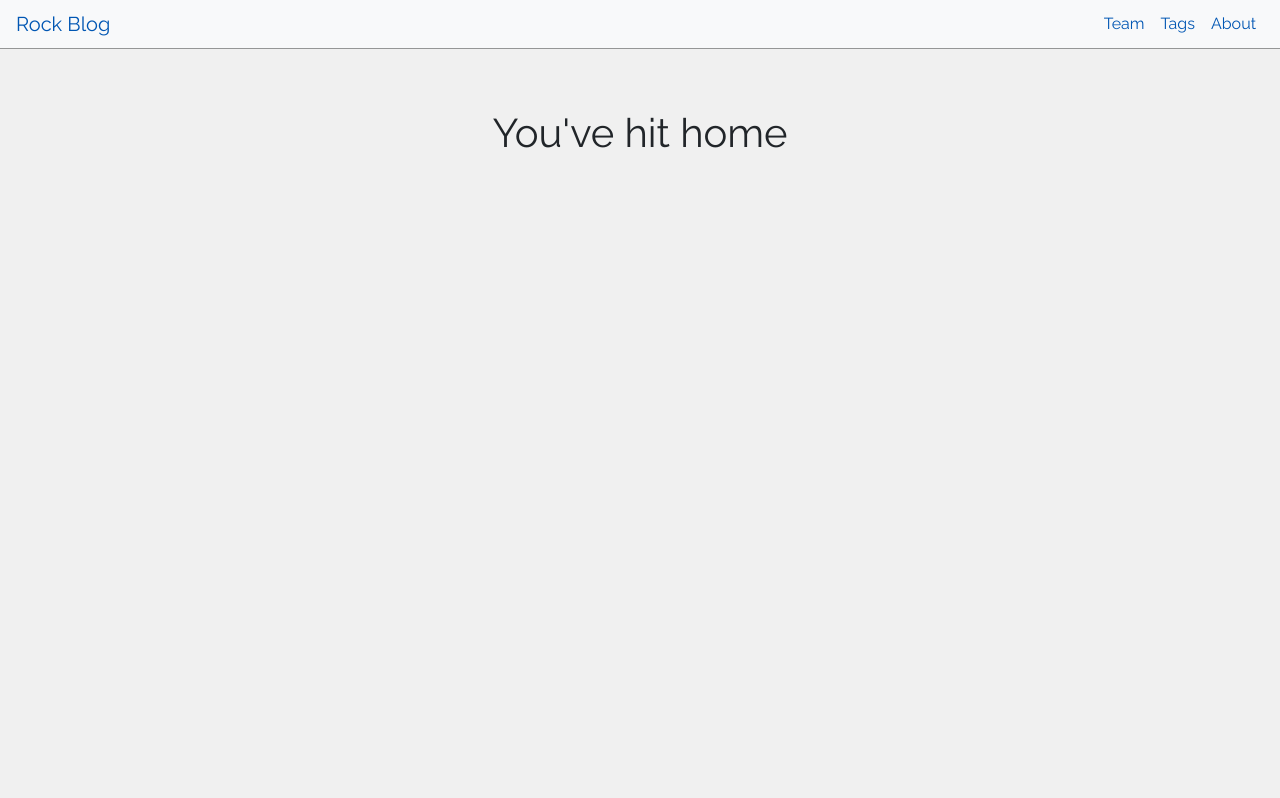
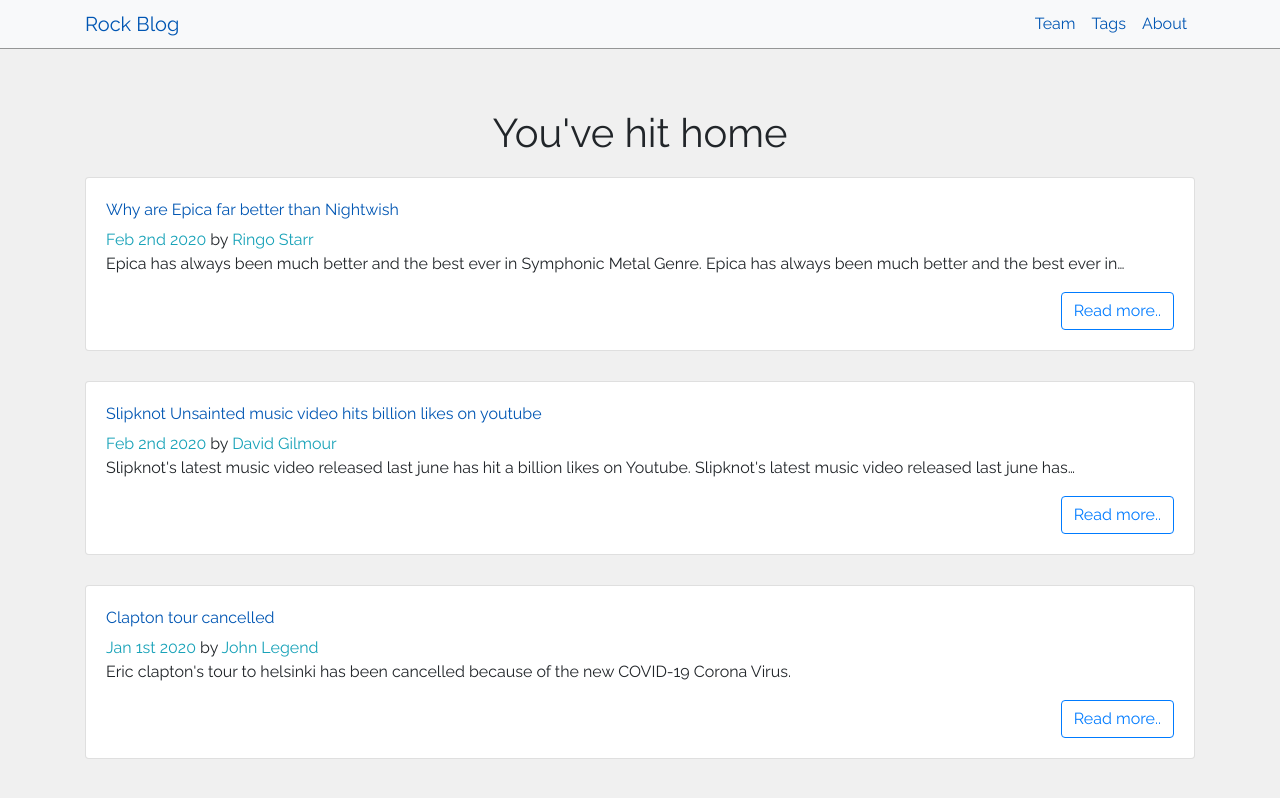
Before and after one commit to sampad789/Rock_Blog, a Gatsby site: page / in a window 1280 px wide. Built offline with nearby package versions, Linux system fonts and the light colour scheme; Gatsby itself is replaced by a stand-in of ours.

Commit message:
Added posts and rendered

```diff
--- a/gatsby-config.js
+++ b/gatsby-config.js
@@ -8,11 +8,19 @@ module.exports = {
     `gatsby-plugin-react-helmet`,
     `gatsby-plugin-sass`,
     `gatsby-plugin-catch-links`,
+    `gatsby-transformer-remark`,
     {
       resolve: `gatsby-source-filesystem`,
       options: {
         name: `images`,
         path: `${__dirname}/src/images`,
+      },
+    },
+    {
+      resolve: `gatsby-source-filesystem`,
+      options: {
+        name: `pages`,
+        path: `${__dirname}/src/pages`,
       },
     },
     `gatsby-transformer-sharp`,
--- a/package.json
+++ b/package.json
@@ -15,6 +15,7 @@
     "gatsby-plugin-sass": "^2.2.1",
     "gatsby-plugin-sharp": "^2.5.3",
     "gatsby-source-filesystem": "^2.2.2",
+    "gatsby-transformer-remark": "^2.7.1",
     "gatsby-transformer-sharp": "^2.4.3",
     "node-sass": "^4.13.1",
     "prop-types": "^15.7.2",
--- /dev/null
+++ b/src/components/Post.js
@@ -0,0 +1,25 @@
+import React from "react"
+import { Card, CardTitle, CardText, CardSubtitle, CardBody } from "reactstrap"
+import { Link } from "gatsby"
+const Post = ({ title, author, path, date, body }) => {
+  return (
+    <Card>
+      <CardBody>
+        <CardTitle>
+          {" "}
+          <Link to={path}>{title}</Link>
+        </CardTitle>
+        <CardSubtitle>
+          <span className="text-info">{date}</span> by {""}
+          <span className="text-info">{author}</span>
+        </CardSubtitle>
+        <CardText>{body}</CardText>
+        <Link to={path} className="btn btn-outline-primary float-right">
+          Read more..
+        </Link>
+      </CardBody>
+    </Card>
+  )
+}
+
+export default Post
--- a/src/components/header.js
+++ b/src/components/header.js
@@ -17,8 +17,8 @@ const Header = props => {
   const toggle = () => setIsOpen(!isOpen)
 
   return (
-    <div>
-      <Navbar color="light" light expand="md">
+    <Navbar color="light" light expand="md">
+      <div className="container">
         <NavbarBrand href="/">{props.siteTitle}</NavbarBrand>
         <NavbarToggler onClick={toggle} />
         <Collapse isOpen={isOpen} navbar>
@@ -34,8 +34,8 @@ const Header = props => {
             </NavItem>
           </Nav>
         </Collapse>
-      </Navbar>
-    </div>
+      </div>
+    </Navbar>
   )
 }
 
--- a/src/pages/index.js
+++ b/src/pages/index.js
@@ -2,12 +2,49 @@ import React from "react"
 import Layout from "../components/layout"
 
 import SEO from "../components/seo"
-
+import { graphql, StaticQuery } from "gatsby"
+import Post from "../components/Post"
 const IndexPage = () => (
   <Layout>
     <SEO title="Home" />
     <h1>You've hit home</h1>
+    <StaticQuery
+      query={IndexQuery}
+      render={data => {
+        return (
+          <div>
+            {data.allMarkdownRemark.edges.map(({ node }) => (
+              <Post
+                title={node.frontmatter.title}
+                author={node.frontmatter.author}
+                path={node.frontmatter.path}
+                date={node.frontmatter.date}
+                body={node.excerpt}
+              />
+            ))}
+          </div>
+        )
+      }}
+    />
   </Layout>
 )
 
+const IndexQuery = graphql`
+  query {
+    allMarkdownRemark(sort: { fields: frontmatter___date, order: DESC }) {
+      edges {
+        node {
+          frontmatter {
+            author
+            date(formatString: "MMM Do YYYY")
+            path
+            title
+          }
+          excerpt
+        }
+      }
+    }
+  }
+`
+
 export default IndexPage
--- /dev/null
+++ b/src/pages/posts/001-first-post.md
@@ -0,0 +1,8 @@
+---
+title: "Clapton tour cancelled"
+date: 2020-01-01 08:00:00
+author: "John Legend"
+path: "/first-post"
+---
+
+Eric clapton's tour to helsinki has been cancelled because of the new COVID-19 Corona Virus.
--- /dev/null
+++ b/src/pages/posts/002-second-post.md
@@ -0,0 +1,8 @@
+---
+title: "Slipknot Unsainted music video hits billion likes on youtube "
+date: 2020-02-02 09:00:00
+author: "David Gilmour"
+path: "/second-post"
+---
+
+Slipknot's latest music video released last june has hit a billion likes on Youtube. Slipknot's latest music video released last june has hit a billion likes on Youtube.Slipknot's latest music video released last june has hit a billion likes on Youtube.Slipknot's latest music video released last june has hit a billion likes on Youtube.Slipknot's latest music video released last june has hit a billion likes on Youtube.Slipknot's latest music video released last june has hit a billion likes on Youtube.Slipknot's latest music video released last june has hit a billion likes on Youtube.Slipknot's latest music video released last june has hit a billion likes on Youtube.Slipknot's latest music video released last june has hit a billion likes on Youtube.
--- /dev/null
+++ b/src/pages/posts/003-third-post.md
@@ -0,0 +1,8 @@
+---
+title: "Why are Epica far better than Nightwish "
+date: 2020-02-02 10:00:00
+author: "Ringo Starr"
+path: "/third-post"
+---
+
+Epica has always been much better and the best ever in Symphonic Metal Genre. Epica has always been much better and the best ever in Symphonic Metal Genre. Epica has always been much better and the best ever in Symphonic Metal Genre. Epica has always been much better and the best ever in Symphonic Metal Genre. Epica has always been much better and the best ever in Symphonic Metal Genre. Epica has always been much better and the best ever in Symphonic Metal Genre. Epica has always been much better and the best ever in Symphonic Metal Genre. Epica has always been much better and the best ever in Symphonic Metal Genre.
```
Also changed, not shown: 1 other file.
